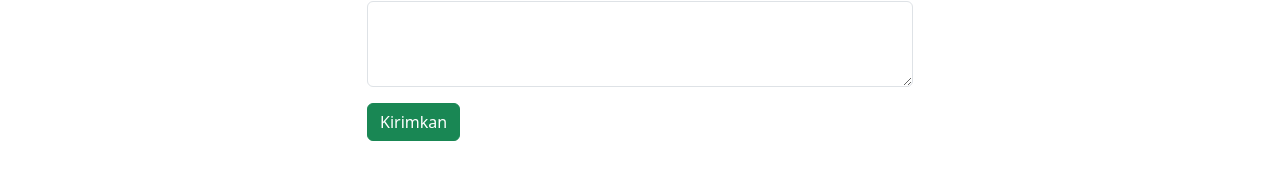
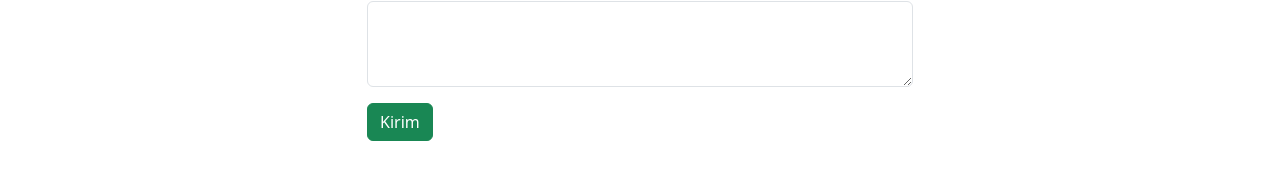
Before and after one commit to syarif-unitama/syrf.github.io, a plain HTML site: page index.html in a window 1280 px wide. Shown: the part 3169-3362 px from the top of the page. Drawn offline with nearby package versions, Linux system fonts and the light colour scheme.

Commit message:
ubah lagi ke kirim

```diff
--- a/index.html
+++ b/index.html
@@ -179,7 +179,7 @@
                             <label for="Pesan" class="form-label">Pesan</label>
                             <textarea class="form-control" id="Pesan" rows="3"></textarea>
                         </div>
-                        <button type="submit" class="btn btn-success">Kirimkan</button>
+                        <button type="submit" class="btn btn-success">Kirim</button>
                     </form>
                 </div>
             </div>
```
